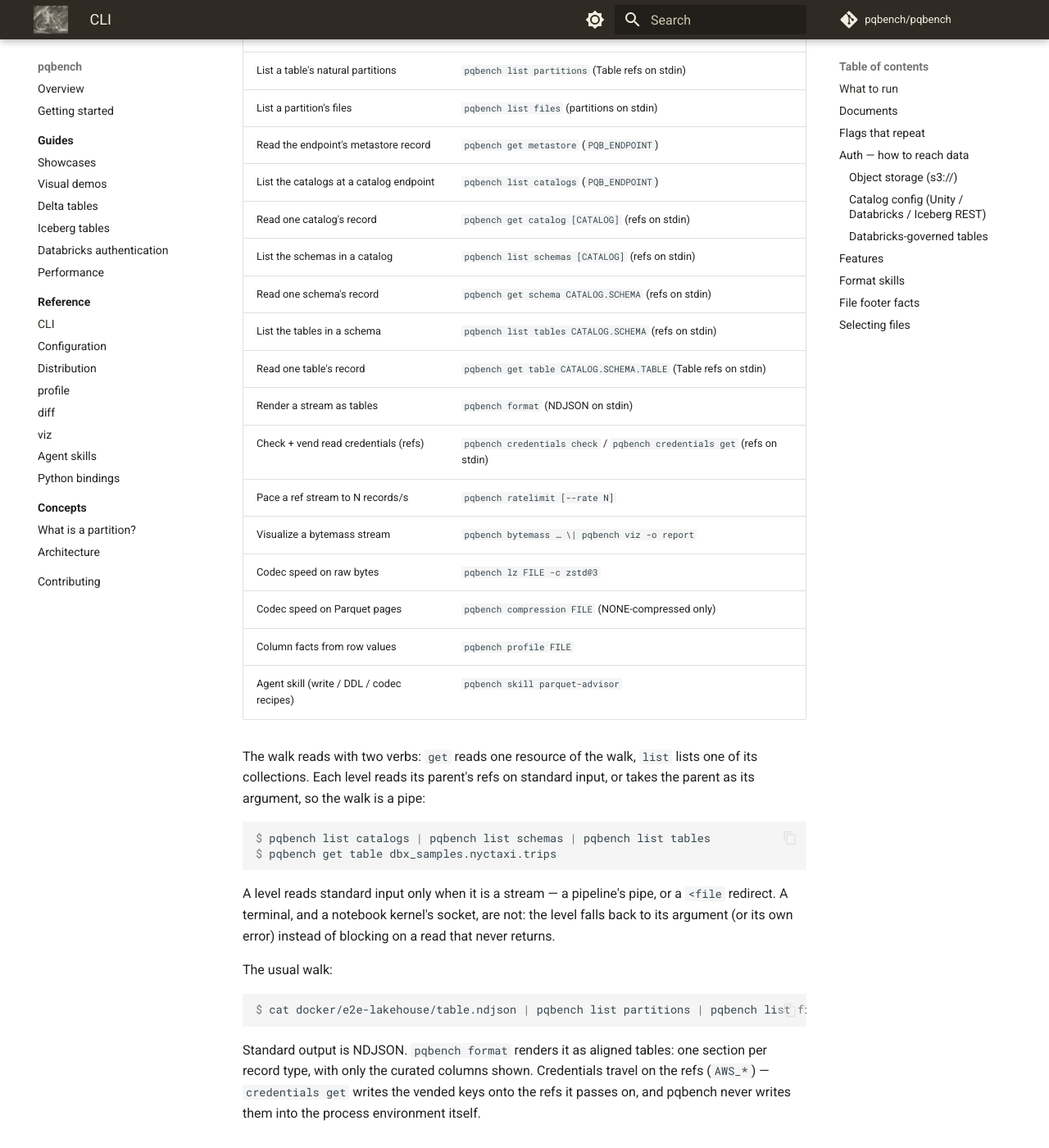
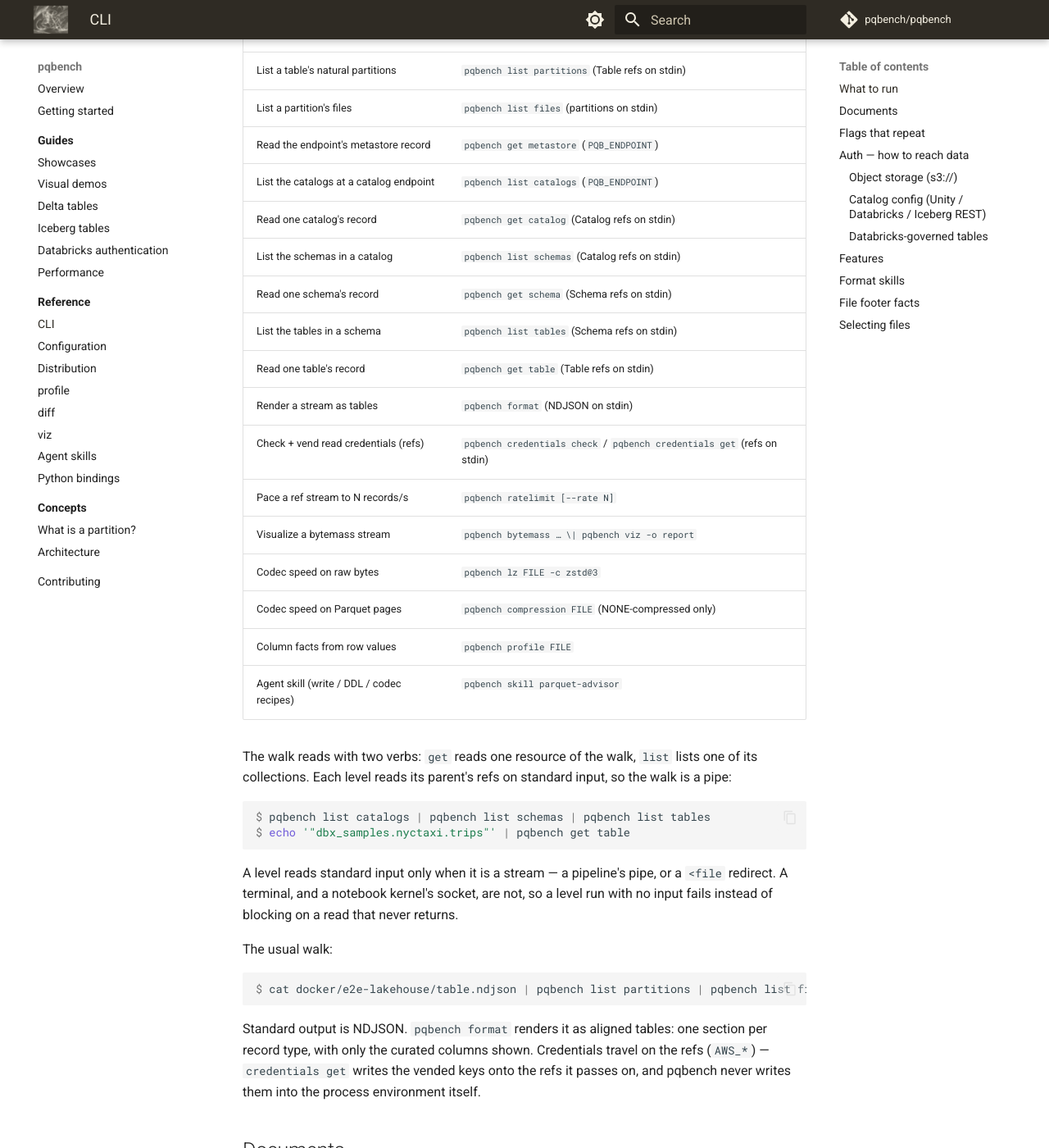
Before and after one commit to pqbench/pqbench, an MkDocs documentation site: the page built from docs/cli.md, in a window 1280 px wide and 1400 px high, scrolled down 428 px. Shown: the whole window at 82% size. Built offline with MkDocs 1.6.1 and Material for MkDocs 9.7.7, drawn with Linux system fonts in a browser that asks for light colours; comment, search, counter and statistics services are not loaded; some of the changed text lies outside the part shown.

Commit message:
docs: feed every walk example through stdin
The walk is stdin-only now: `get`/`list` read resource records, `bytemass`
reads table-file records, and a local table is named by a Table record
(`table.ndjson`, `iceberg.ndjson`). Update the help copy, CLI reference,
Delta/Iceberg guides, demo script, and lakehouse README; add the Iceberg
fixture. `make sync-docs` regenerated the line-numbered tests.

````diff
--- a/docs/cli.md
+++ b/docs/cli.md
@@ -14,11 +14,11 @@ that command and links back. This file is the durable copy.
 | List a partition's files | `pqbench list files` (partitions on stdin) |
 | Read the endpoint's metastore record | `pqbench get metastore` (`PQB_ENDPOINT`) |
 | List the catalogs at a catalog endpoint | `pqbench list catalogs` (`PQB_ENDPOINT`) |
-| Read one catalog's record | `pqbench get catalog [CATALOG]` (refs on stdin) |
-| List the schemas in a catalog | `pqbench list schemas [CATALOG]` (refs on stdin) |
-| Read one schema's record | `pqbench get schema CATALOG.SCHEMA` (refs on stdin) |
-| List the tables in a schema | `pqbench list tables CATALOG.SCHEMA` (refs on stdin) |
-| Read one table's record | `pqbench get table CATALOG.SCHEMA.TABLE` (Table refs on stdin) |
+| Read one catalog's record | `pqbench get catalog` (Catalog refs on stdin) |
+| List the schemas in a catalog | `pqbench list schemas` (Catalog refs on stdin) |
+| Read one schema's record | `pqbench get schema` (Schema refs on stdin) |
+| List the tables in a schema | `pqbench list tables` (Schema refs on stdin) |
+| Read one table's record | `pqbench get table` (Table refs on stdin) |
 | Render a stream as tables | `pqbench format` (NDJSON on stdin) |
 | Check + vend read credentials (refs) | `pqbench credentials check` / `pqbench credentials get` (refs on stdin) |
 | Pace a ref stream to N records/s | `pqbench ratelimit [--rate N]` |
@@ -30,17 +30,16 @@ that command and links back. This file is the durable copy.
 
 The walk reads with two verbs: `get` reads one resource of the walk, `list`
 lists one of its collections. Each level reads its parent's refs on standard
-input, or takes the parent as its argument, so the walk is a pipe:
+input, so the walk is a pipe:
 
 ```console no-run
 $ pqbench list catalogs | pqbench list schemas | pqbench list tables
-$ pqbench get table dbx_samples.nyctaxi.trips
+$ echo '"dbx_samples.nyctaxi.trips"' | pqbench get table
 ```
 
 A level reads standard input only when it is a stream — a pipeline's pipe, or a
-`<file` redirect. A terminal, and a notebook kernel's socket, are not: the level
-falls back to its argument (or its own error) instead of blocking on a read that
-never returns.
+`<file` redirect. A terminal, and a notebook kernel's socket, are not, so a
+level run with no input fails instead of blocking on a read that never returns.
 
 The usual walk:
 
@@ -182,9 +181,9 @@ catalogs/samples/schemas/accuweather    …        s3://lakehouse/weather
 ```
 
 `get schema` reads one schema (catalog, name, comment, location, properties)
-from Unity `/schemas/{full_name}` or Iceberg REST `loadNamespace`. `list tables`
-lists the tables in it, one `Table` line each — the
-document `get table` enriches. Unity's `/tables` pages carry the full name
+from Unity `/schemas/{full_name}` or Iceberg REST `loadNamespace`; it takes
+`Schema` records on standard input. `list tables` lists the tables in a schema,
+one `Table` line each — the document `get table` enriches. Unity's `/tables` pages carry the full name
 and storage location, so the ref is complete; Iceberg REST lists identifiers
 only, so the ref carries its name and no storage URI — `get table` derives the
 `loadTable` URL and reads the metadata inline.
@@ -198,7 +197,8 @@ the same lease:
 
 ```console no-run
 $ export PQB_ENDPOINT=… PQB_TOKEN=…
-$ pqbench list tables dbx_samples.nyctaxi |
+$ echo '"dbx_samples.nyctaxi"' |
+    pqbench list tables |
     pqbench credentials check |
     pqbench credentials get |
     pqbench get table
@@ -269,7 +269,8 @@ cannot serve passes through with its own credentials.
 
 ```console no-run
 $ export PQB_ENDPOINT=… PQB_TOKEN=…
-$ pqbench list tables dbx_samples.nyctaxi |
+$ echo '"dbx_samples.nyctaxi"' |
+    pqbench list tables |
     pqbench credentials check | pqbench credentials get
 ```
 
@@ -288,7 +289,8 @@ measures.
 
 ```console no-run
 $ export PQB_ENDPOINT=… PQB_TOKEN=…
-$ pqbench list tables dbx_samples.nyctaxi |
+$ echo '"dbx_samples.nyctaxi"' |
+    pqbench list tables |
     pqbench credentials check |
     pqbench credentials get |
     pqbench list partitions
@@ -298,13 +300,13 @@ name                  first_time     last_time  commits
 ```
 
 ```console no-run
-$ PQB_ENDPOINT=… pqbench get table pqbench.demo.events
+$ echo '{"name":"pqbench.demo.events"}' | PQB_ENDPOINT=… pqbench get table
 name                           format  snapshot_version  columns  uri
 -----------------------------  ------  ----------------  -------  ----------------------
 catalogs/pqbench/schemas/demo/tables/events  delta  0       2  s3://lakehouse/unity/events
 ```
 
-List a table's partitions by URI; a terminal prints them:
+List a table's partitions from a table record; a terminal prints them:
 
 ```console run delta
 $ cat docker/e2e-lakehouse/table.ndjson | pqbench list partitions | pqbench format
@@ -326,7 +328,7 @@ catalogs/samples      CATALOG_TYPE_SYSTEM
 Read one catalog's record:
 
 ```console no-run
-$ pqbench get catalog dbx_samples
+$ echo '"dbx_samples"' | pqbench get catalog
 name                  catalog_type
 --------------------  --------------------
 catalogs/dbx_samples  CATALOG_TYPE_MANAGED
@@ -335,7 +337,7 @@ catalogs/dbx_samples  CATALOG_TYPE_MANAGED
 List the schemas in a catalog:
 
 ```console no-run
-$ pqbench list schemas dbx_samples
+$ echo '"dbx_samples"' | pqbench list schemas
 name                                   comment  uri
 -------------------------------------  -------  ----------------------
 catalogs/dbx_samples/schemas/bakehouse  …        s3://lakehouse/bakehouse
@@ -419,7 +421,6 @@ is a shell job on the stream (`jq`, `sort`, `head`, `xargs`) — see
 [demo.md](demo.md). `bytemass` reads its files in flight (`--fan-out`, 128 by
 default), so the per-file footer round trips overlap instead of adding up.
 
-`bytemass` measures the paths and records it is given; it does not expand
+`bytemass` measures the table-file records it is given; it does not expand
 patterns or list a prefix. A pattern belongs to the producer: `list files`
-names a table's files from its log, and a `remote-source` document names the
-objects to read.
+names a table's files from its log, and `table-file` names one path or URI.
````
Also changed, not shown: README.md (+5 -9 lines), docker/e2e-lakehouse/README.md (+16 -11 lines), docs/configuration.md (+2 -2 lines), docs/delta.md (+3 -3 lines), docs/demo.md (+2 -2 lines), docs/iceberg.md (+9 -5 lines), scripts/dbx-ext/README.md (+1 -1 lines), 6 other files.
